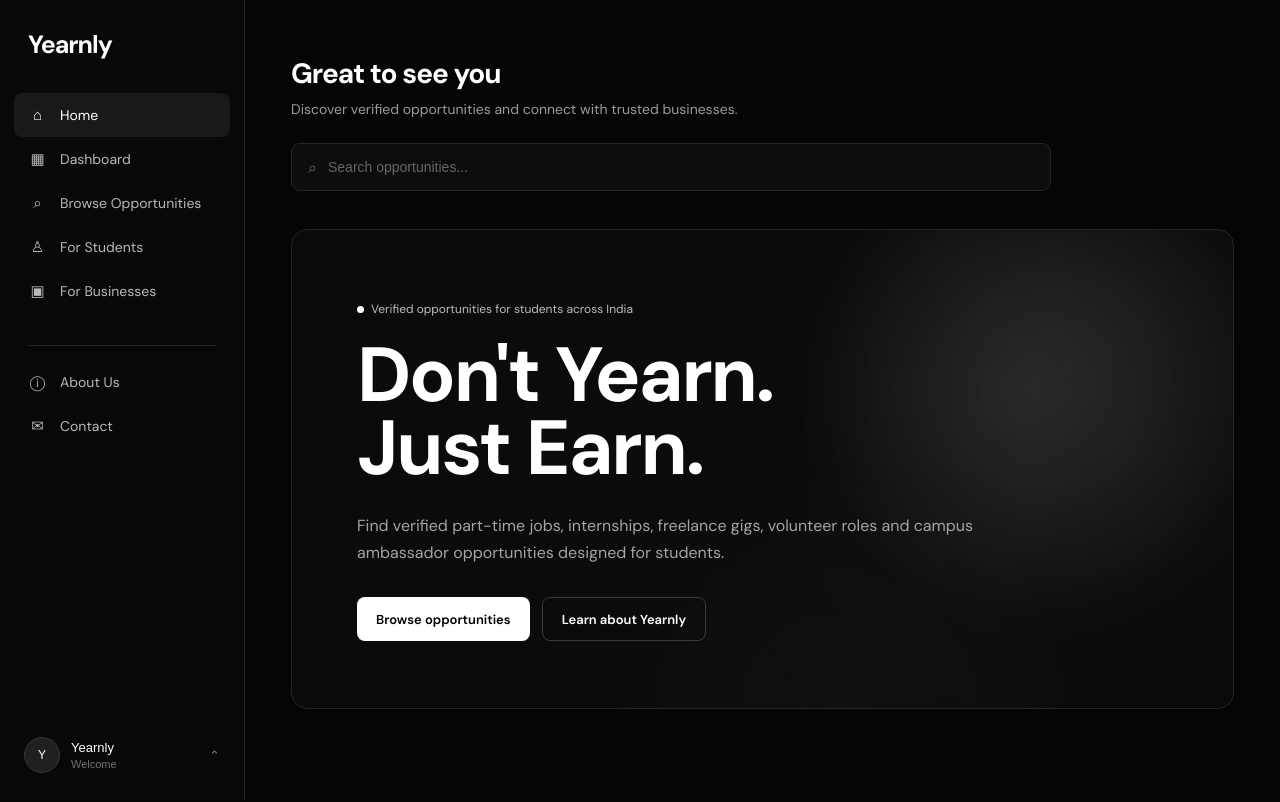
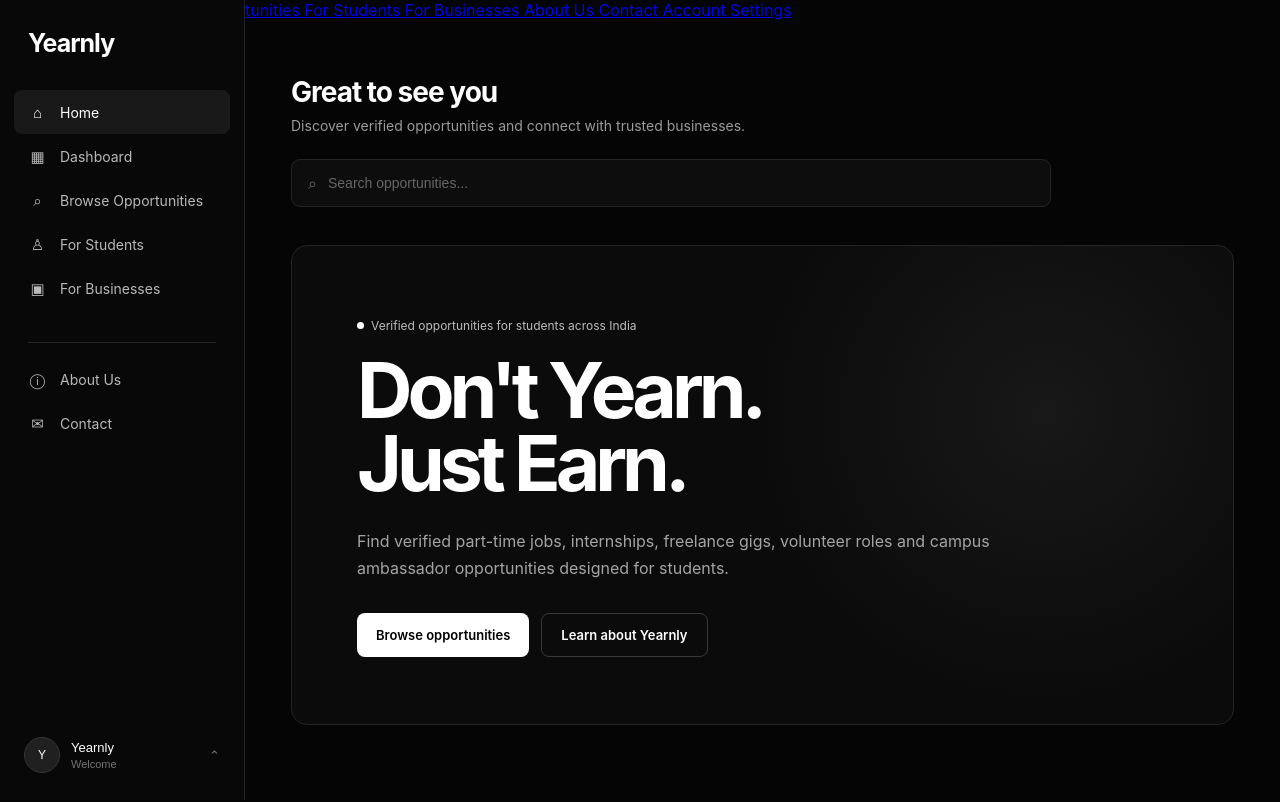
Before and after one commit to Yearnly/yearnly, a plain HTML site: page index.html in a window 1280 px wide. Shown: the top 802 px of the page. Drawn offline with Linux system fonts and the light colour scheme.

Commit message:
Update style.css

```diff
--- a/style.css
+++ b/style.css
@@ -1,6 +1,3 @@
-/* Yearnly typography */
-@import url("https://fonts.googleapis.com/css2?family=DM+Sans:wght@400;500;600;700&display=swap");
-
 /* ================================
    YEARNLY — GLOBAL STYLES
 ================================ */
@@ -30,7 +27,7 @@ html {
 body {
     background: var(--bg);
     color: var(--text);
-    font-family: 'DM Sans', Arial, Helvetica, sans-serif;
+    font-family: Inter, Arial, Helvetica, sans-serif;
     min-height: 100vh;
 }
 
@@ -279,52 +276,16 @@ body {
     border: 1px solid var(--border);
     border-radius: 16px;
     background:
-        radial-gradient(circle at 78% 34%, rgba(255,255,255,.075) 0%, rgba(255,255,255,0) 29%),
-        radial-gradient(circle at 58% 100%, rgba(255,255,255,.025) 0%, rgba(255,255,255,0) 34%),
+        radial-gradient(circle at 80% 35%, #181818 0%, transparent 35%),
         #0b0b0b;
     padding: 65px;
     display: flex;
     align-items: center;
     margin-bottom: 80px;
     overflow: hidden;
-    position: relative;
-    isolation: isolate;
-}
-
-.hero-card::before {
-    content: "";
-    position: absolute;
-    inset: -25%;
-    background:
-        radial-gradient(circle at 72% 34%, rgba(255,255,255,.10), transparent 24%),
-        radial-gradient(circle at 68% 54%, rgba(255,255,255,.035), transparent 34%);
-    filter: blur(24px);
-    opacity: .38;
-    pointer-events: none;
-    animation: heroAmbient 2.4s ease-out .15s both;
-}
-
-.hero-card::after {
-    content: "";
-    position: absolute;
-    top: -40%;
-    left: -30%;
-    width: 22%;
-    height: 180%;
-    background: linear-gradient(
-        90deg,
-        transparent,
-        rgba(255,255,255,.055),
-        transparent
-    );
-    transform: rotate(16deg) translateX(-120%);
-    pointer-events: none;
-    animation: none;
 }
 
 .hero-content {
-    position: relative;
-    z-index: 1;
     max-width: 720px;
 }
 
@@ -335,9 +296,6 @@ body {
     color: #bcbcbc;
     font-size: 12px;
     margin-bottom: 22px;
-    opacity: 0;
-    animation: heroFadeUp 1.15s cubic-bezier(.16,1,.3,1) both;
-    animation-delay: .05s;
 }
 
 .verified-dot {
@@ -350,14 +308,8 @@ body {
 .hero-title {
     font-size: clamp(50px, 6vw, 82px);
     line-height: .95;
-    letter-spacing: -2.2px;
+    letter-spacing: -5px;
     margin-bottom: 27px;
-    font-family: 'DM Sans', Arial, Helvetica, sans-serif;
-    font-weight: 700;
-    text-wrap: balance;
-    position: relative;
-    animation: heroTitleIn 2.15s cubic-bezier(.16,1,.3,1) both;
-    animation-delay: .22s;
 }
 
 .hero-description {
@@ -366,15 +318,9 @@ body {
     font-size: 16px;
     line-height: 1.7;
     margin-bottom: 31px;
-    opacity: 0;
-    animation: heroFadeUp 1.35s cubic-bezier(.16,1,.3,1) both;
-    animation-delay: 1.55s;
 }
 
 .button-row {
-    opacity: 0;
-    animation: heroFadeUp 1.2s cubic-bezier(.16,1,.3,1) both;
-    animation-delay: 1.95s;
     display: flex;
     gap: 12px;
     flex-wrap: wrap;
@@ -406,85 +352,6 @@ body {
 
 .btn-outline:hover {
     background: #151515;
-    border-color: #555;
-    transform: translateY(-1px);
-}
-
-.btn-white,
-.btn-outline {
-    transition:
-        transform .25s ease,
-        background .25s ease,
-        border-color .25s ease,
-        box-shadow .25s ease;
-}
-
-.btn-white:hover {
-    transform: translateY(-1px);
-    box-shadow: 0 10px 30px rgba(255,255,255,.08);
-}
-
-
-/* ================================
-   HERO MOTION
-================================ */
-
-@keyframes heroFadeUp {
-    from {
-        opacity: 0;
-        transform: translateY(22px);
-    }
-
-    to {
-        opacity: 1;
-        transform: translateY(0);
-    }
-}
-
-@keyframes heroTitleIn {
-    from {
-        opacity: 0;
-        transform: translateX(-110px);
-        filter: blur(2.5px);
-    }
-
-    65% {
-        opacity: .92;
-        filter: blur(.6px);
-    }
-
-    to {
-        opacity: 1;
-        transform: translateX(0);
-        filter: blur(0);
-    }
-}
-
-@keyframes heroAmbient {
-    from {
-        opacity: 0;
-        transform: scale(.96);
-    }
-
-    to {
-        opacity: .55;
-        transform: scale(1);
-    }
-}
-
-
-@media (prefers-reduced-motion: reduce) {
-    .hero-card::before,
-    .hero-card::after,
-    .verified,
-    .hero-title,
-    .hero-description,
-    .button-row {
-        animation: none !important;
-        opacity: 1 !important;
-        transform: none !important;
-        filter: none !important;
-    }
 }
 
 /* ================================
@@ -499,9 +366,8 @@ body {
 .brand-large {
     font-size: clamp(50px, 9vw, 120px);
     font-weight: 700;
-    letter-spacing: -2.5px;
+    letter-spacing: -7px;
     line-height: 1;
-    font-family: 'DM Sans', Arial, Helvetica, sans-serif;
 }
 
 .tagline {
@@ -781,7 +647,7 @@ body {
 
     .hero-title {
         font-size: 52px;
-        letter-spacing: -1.2px;
+        letter-spacing: -3px;
     }
 
     .hero-description {
@@ -790,7 +656,7 @@ body {
 
     .brand-large {
         font-size: 58px;
-        letter-spacing: -1.2px;
+        letter-spacing: -4px;
     }
 
     .feature-grid,
@@ -813,7 +679,10 @@ body {
     .button-row {
         flex-direction: column;
     }
-/* Hide mobile menu on desktop */
-}.mobile-menu {
-    display: none !important;
+/* Hide mobile menu on desktop only */
+@media (min-width: 721px) {
+    .mobile-menu {
+        display: none !important;
+    }
 }
+}
```
